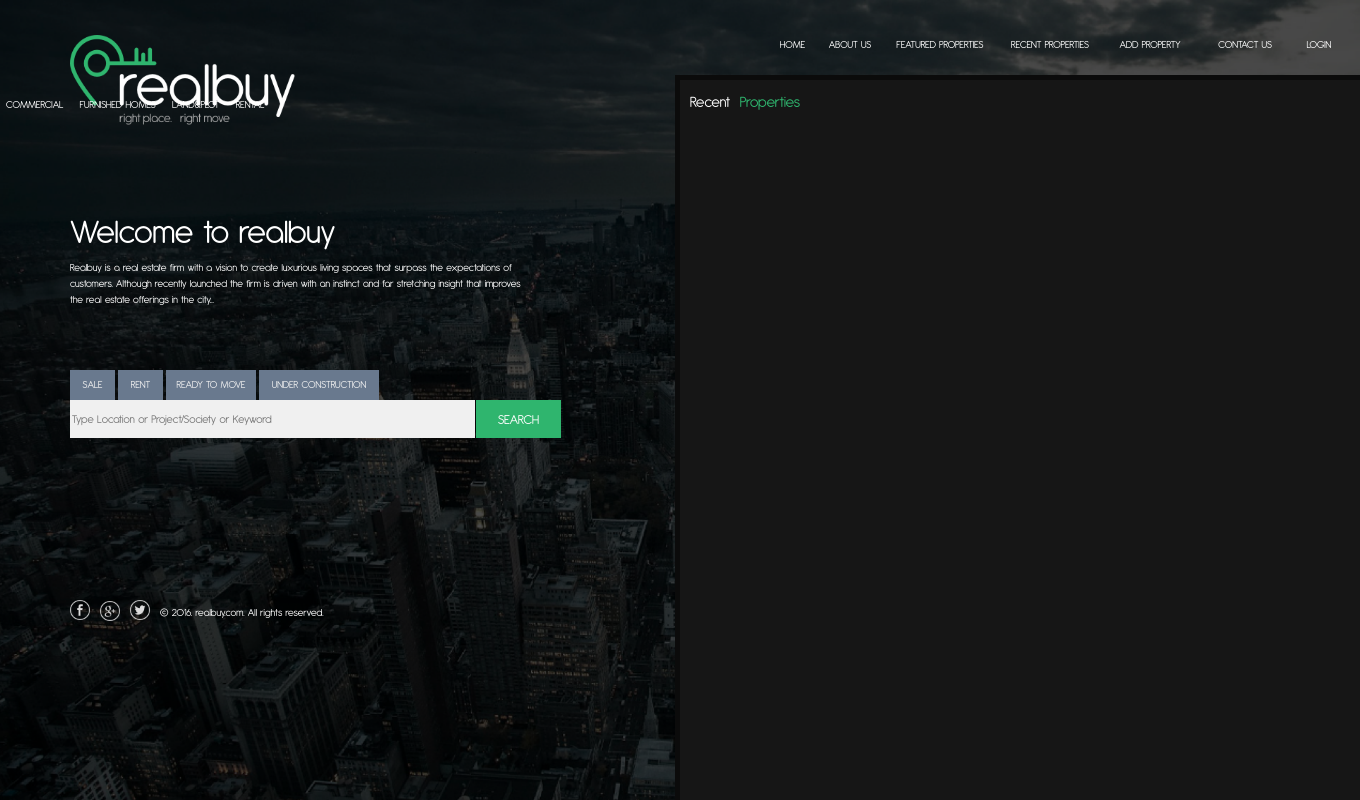
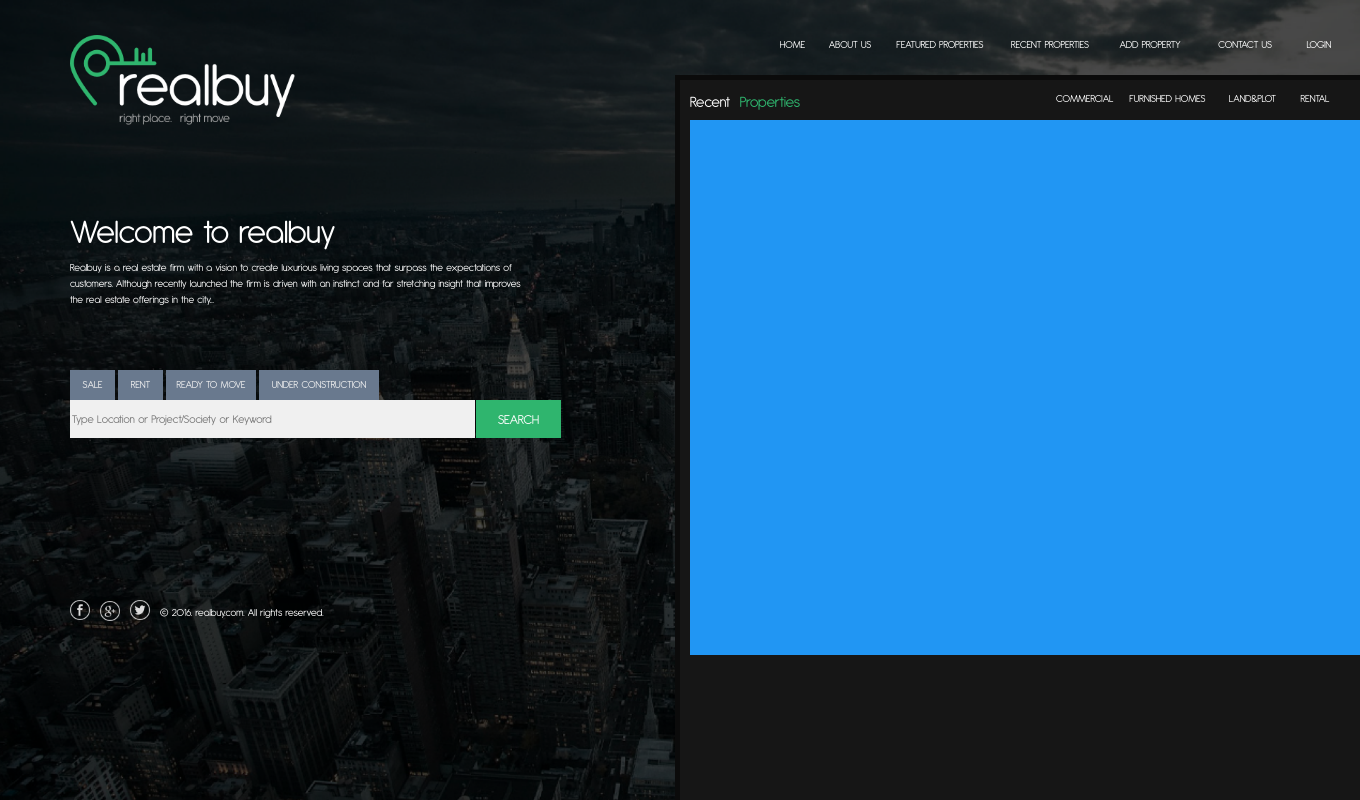
Before and after one commit to kiran-k-s/realbuy_2, a Django app: page /recent/ in a window 1360 px wide. Run offline with Django 3.2, Linux system fonts and the light colour scheme; data that the repository does not hold is empty.

Commit message:
search box and filter boxes in home,filter working properly

```diff
--- a/realbuy_app/static/realbuy_app/styles/home.css
+++ b/realbuy_app/static/realbuy_app/styles/home.css
@@ -469,7 +469,7 @@
     top: 90px;
     left: 690px;
     height: 27px;
-    width: 160px;
+    width: 100px;
     font-family: 'Antipasto';
     font-size: 16px;
     color: rgba(255, 255, 255, 1);
@@ -479,13 +479,13 @@
     top: 90px;
     left: 740px;
     height: 27px;
-    width: 160px;
+    width: 100px;
     font-family: 'Antipasto';
     font-size: 16px;
     color: rgba(47, 181, 110, 1);
 }
 .recentTopRight{
-    position: relative;
+    position: absolute;
     color: rgba(255, 255, 255, 1);
     font-family: 'Antipasto';
     font-size: 11px;
@@ -503,24 +503,46 @@
     color: rgba(47, 181, 110, 1);
 }
 #recentTopRight1{
-    left:10;
-    width:65;
-}/*
+    left:1050px;
+    width:65px;
+}
 #recentTopRight2{
-    left:1120;
-    width:95;
+    left:1120px;
+    width:95px;
 }
 #recentTopRight3{
-    left:1220;
-    width:65;
+    left:1220px;
+    width:65px;
 }
 #recentTopRight4{
-    left:1290;
-    width:50;
+    left:1290px;
+    width:50px;
 }
-#recentContent{}
-#recentList{}
-#recentImage{}
+#recentContent{
+    position:relative;
+    display: grid;
+    top:120px;
+    left:690px;
+    height:535px;
+    width:670px;
+    grid-template-columns: auto auto auto;
+    grid-gap: 5px;
+    background-color: #2196F3;
+
+}
+#recentList{
+    position:relative;
+    height:150px;
+    width:160px;
+    background-color: rgba(255, 255, 255, 0.8);
+    border: 1px solid black;
+    text-align: center;
+    background-color: red;
+}
+#recentImage{
+    height:50px;
+    width:50px;
+}
 #recentSellOrRent{}
 #recentCity{}
 #recentAddress{}
--- a/realbuy_app/templates/realbuy_app/filter.html
+++ b/realbuy_app/templates/realbuy_app/filter.html
@@ -110,6 +110,8 @@
 <a href="{% url 'category_filter1' 'furnished home'|slugify %}">FURNISHED HOMES</a>
 <a href="{% url 'category_filter1' 'land and plot'|slugify %}">LAND&amp;PLOT</a>
 <a href="{% url 'category_filter1' 'rental' %}">RENTAL</a>
+{{ query_home }}
+<h1> kiran </h1>
 {% if query_home %}
 {% for property in query_home %}
     <a href="{% url 'detail' property.id %}">
--- a/realbuy_app/views.py
+++ b/realbuy_app/views.py
@@ -28,7 +28,7 @@ def CategoryViewHome2(request):
     if search_query != '' and search_query is not None:
         qs = qs.filter(Q(location__icontains=search_query)|Q(property_type__icontains=search_query)|Q(city__icontains=search_query)|Q(address__icontains=search_query)|Q(resale_or_new__icontains=search_query)).distinct()
     context = {
-        'queryhome': qs
+        'query_home': qs
     }
     return render(request, 'realbuy_app/filter.html', context)
 
@@ -57,7 +57,7 @@ def CategoryViewFilter2(request):
         qs = qs.filter(built_up_area__lte=areamax)
 
     context = {
-        'queryfilter': qs
+        'query_filter': qs
     }
     return render(request, 'realbuy_app/filter.html', context)
 
```
Also changed, not shown: media/images/Bitmap1.png (added).
